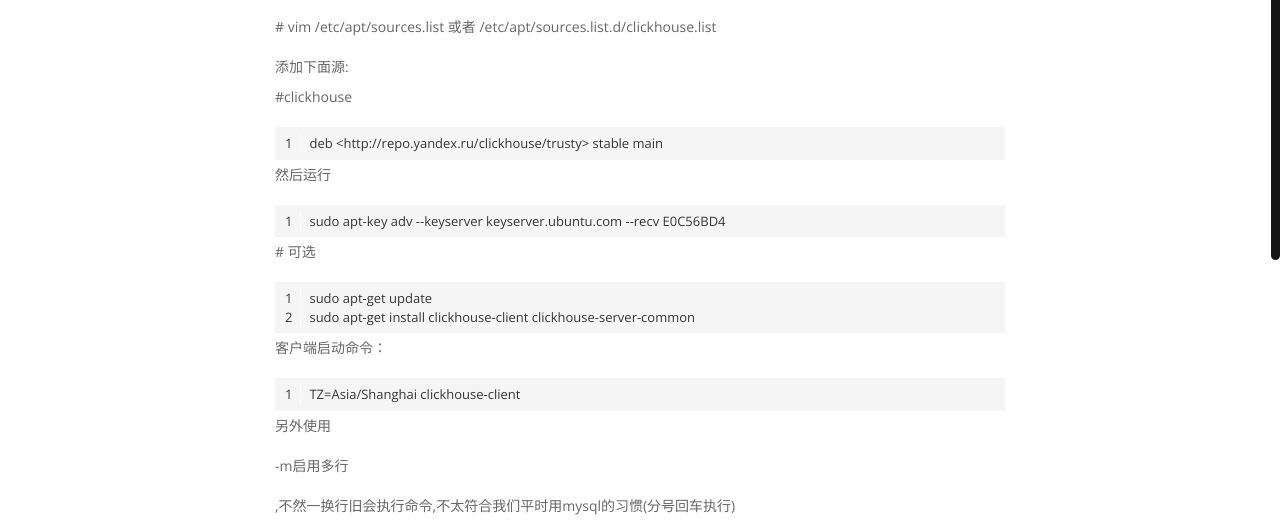
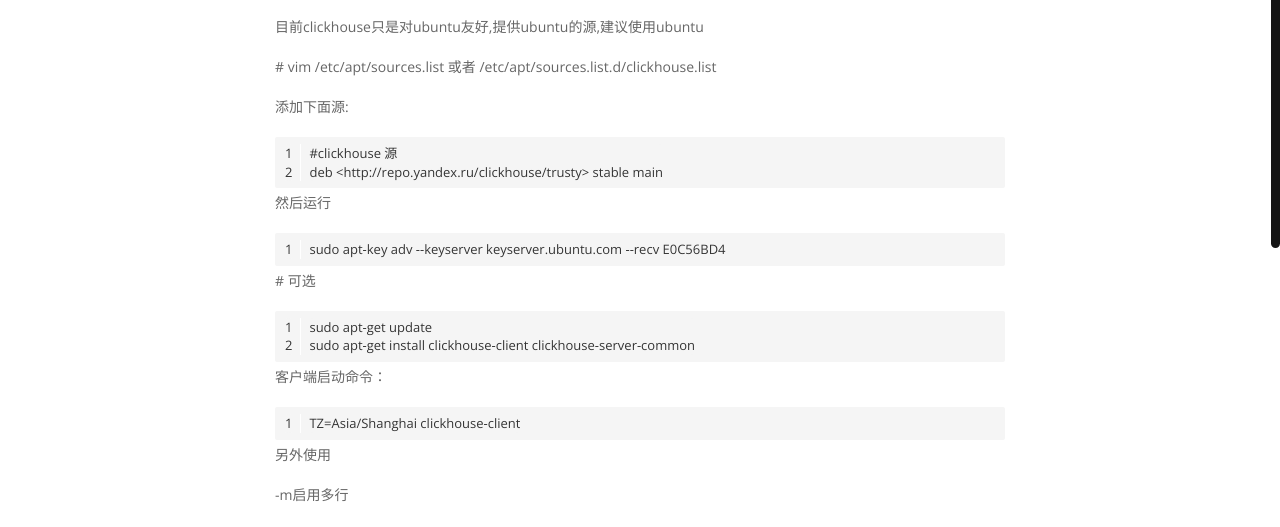
Before and after one commit to gclinux/gclinux.github.io, a plain HTML site: page 2017/10/17/clickhouse-install/index.html in a window 1280 px wide. Shown: the part 242-769 px from the top of the page. Drawn offline with nearby package versions, Linux system fonts and the light colour scheme; some packages are replaced by stand-ins of ours; a script that the page names is missing.

Commit message:
Site updated: 2017-10-17 17:43:13

```diff
--- a/2017/10/17/clickhouse-install/index.html
+++ b/2017/10/17/clickhouse-install/index.html
@@ -203,9 +203,10 @@
             </div>
         </div>
         <div class="col-md-8 col-md-offset-2">
-      		<p># vim /etc/apt/sources.list 或者 /etc/apt/sources.list.d/clickhouse.list </p>
-<p>添加下面源:<br>#clickhouse </p>
-<figure class="highlight shell"><table><tr><td class="gutter"><pre><div class="line">1</div></pre></td><td class="code"><pre><div class="line">deb &lt;http://repo.yandex.ru/clickhouse/trusty&gt; stable main</div></pre></td></tr></table></figure>
+      		<p>目前clickhouse只是对ubuntu友好,提供ubuntu的源,建议使用ubuntu</p>
+<p># vim /etc/apt/sources.list 或者 /etc/apt/sources.list.d/clickhouse.list </p>
+<p>添加下面源:</p>
+<figure class="highlight shell"><table><tr><td class="gutter"><pre><div class="line">1</div><div class="line">2</div></pre></td><td class="code"><pre><div class="line"><span class="meta">#</span>clickhouse 源</div><div class="line">deb &lt;http://repo.yandex.ru/clickhouse/trusty&gt; stable main</div></pre></td></tr></table></figure>
 <p>然后运行</p>
 <figure class="highlight plain"><table><tr><td class="gutter"><pre><div class="line">1</div></pre></td><td class="code"><pre><div class="line">sudo apt-key adv --keyserver keyserver.ubuntu.com --recv E0C56BD4</div></pre></td></tr></table></figure>
 <p># 可选</p>
```
Also changed, not shown: index.html (+5 -4 lines).
